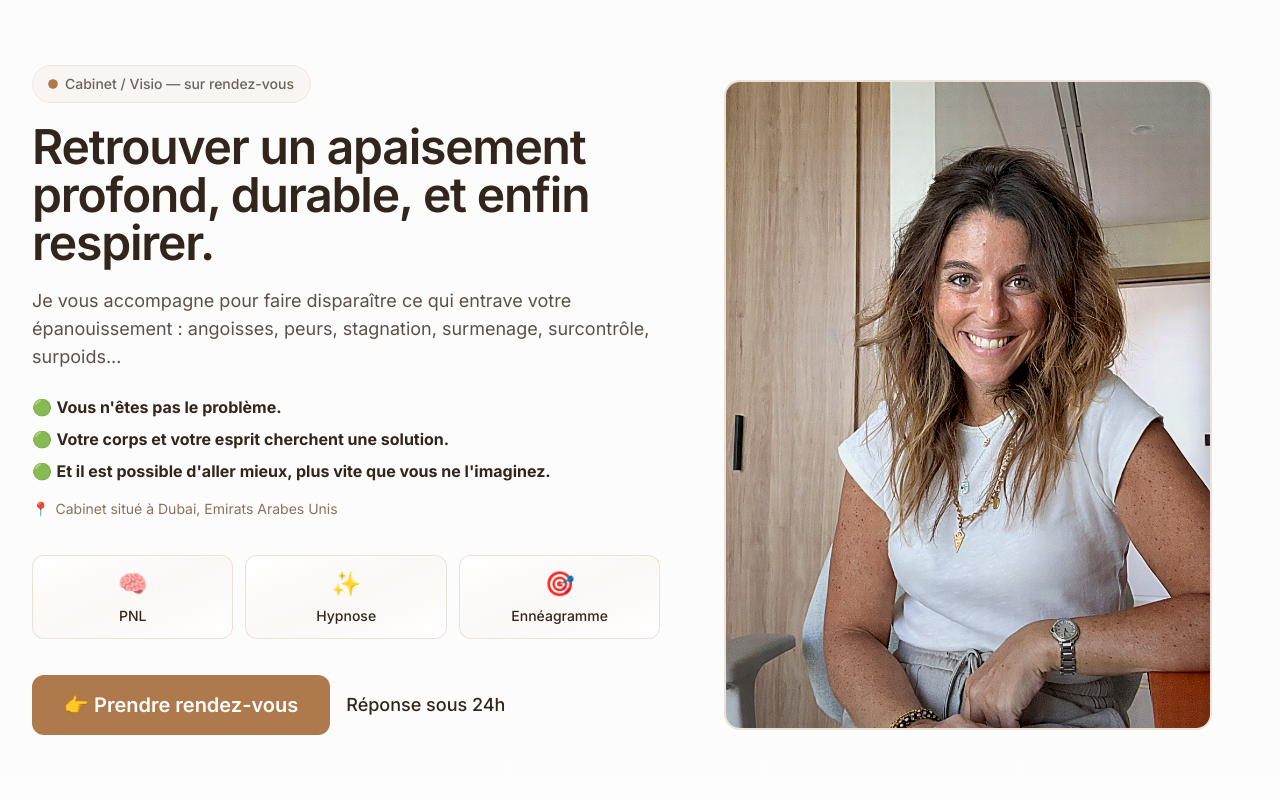
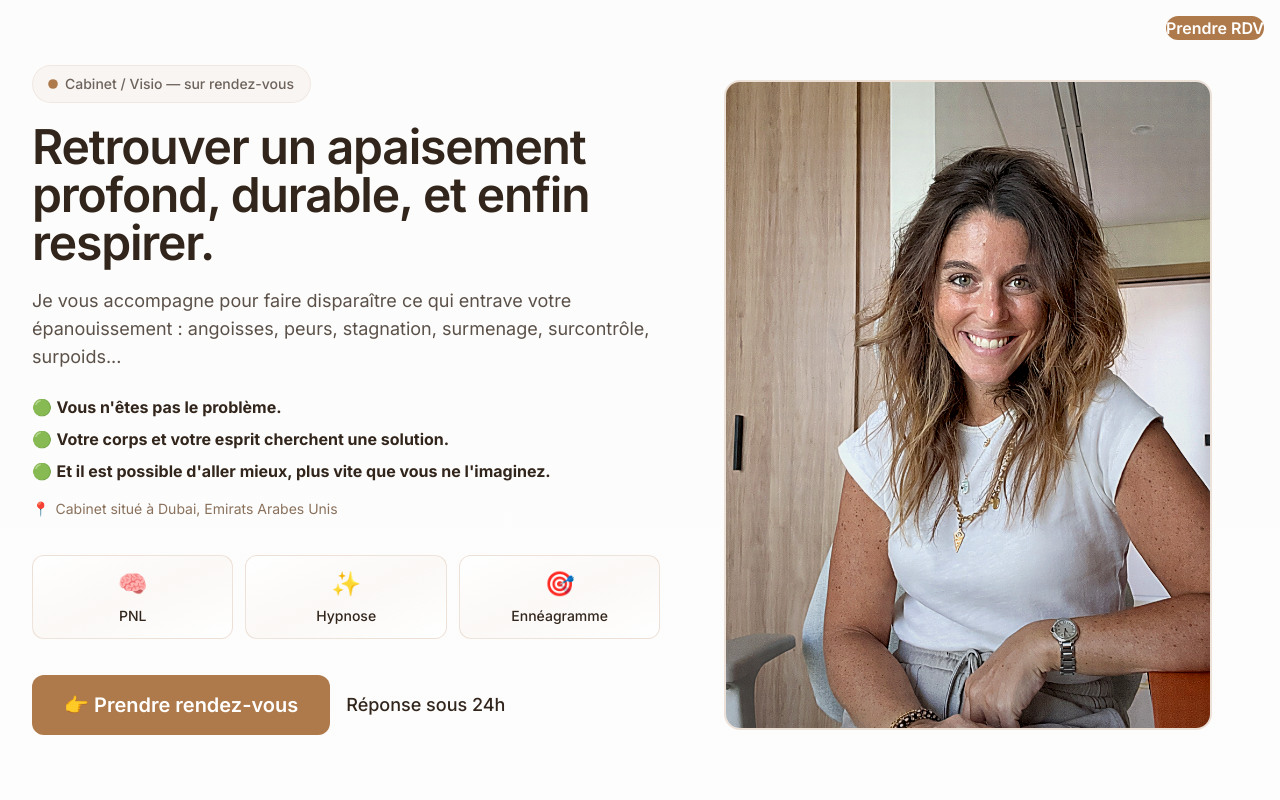
Before and after one commit to ilanamar26-code/anoucksite, a Next.js app: page / in a window 1280 px wide. Shown: the top 800 px of the page. Built offline with nearby package versions, Linux system fonts and the light colour scheme.

Commit message:
Réduire logo principal de moitié et ajouter CTA sticky en haut à droite

```diff
--- a/app/page.tsx
+++ b/app/page.tsx
@@ -15,6 +15,19 @@ import { Separator } from "@/components/ui/separator";
 export default function Home() {
   return (
     <>
+      {/* CTA Sticky en haut à droite */}
+      <div className="fixed top-4 right-4 z-50">
+        <CTAButton
+          href={primaryCTAUrl}
+          eventName="cta_click_sticky"
+          variant="primary"
+          size="md"
+          delay={0}
+          className="shadow-lg hover:shadow-xl"
+        >
+          Prendre RDV
+        </CTAButton>
+      </div>
       <main className="min-h-screen pb-20 md:pb-0 bg-gradient-to-b from-muted/30 via-background to-background">
         {/* SECTION 1 — HERO — EMOTIONAL ANCHOR */}
         <div className="min-h-screen flex items-center px-4 md:px-6 lg:px-8 py-8 md:py-12">
@@ -639,14 +652,14 @@ export default function Home() {
                     <div className="absolute inset-0 bg-gradient-to-t from-black/10 to-transparent" />
                   </motion.div>
                   <motion.div
-                    className="absolute -bottom-4 -right-4 bg-secondary backdrop-blur-sm rounded-full p-3 shadow-soft2 border-2 border-primary/20"
+                    className="absolute -bottom-4 -right-4 bg-secondary backdrop-blur-sm rounded-full p-2 shadow-soft2 border-2 border-primary/20"
                     initial={{ opacity: 0, scale: 0 }}
                     whileInView={{ opacity: 1, scale: 1 }}
                     viewport={{ once: true }}
                     transition={{ delay: 0.3, duration: 0.5, type: "spring" }}
                     whileHover={{ scale: 1.1, rotate: 5 }}
                   >
-                    <Logo size="sm" variant="dark" />
+                    <Logo size="sm" variant="dark" className="h-6 w-auto" />
                   </motion.div>
                 </motion.div>
 
```
